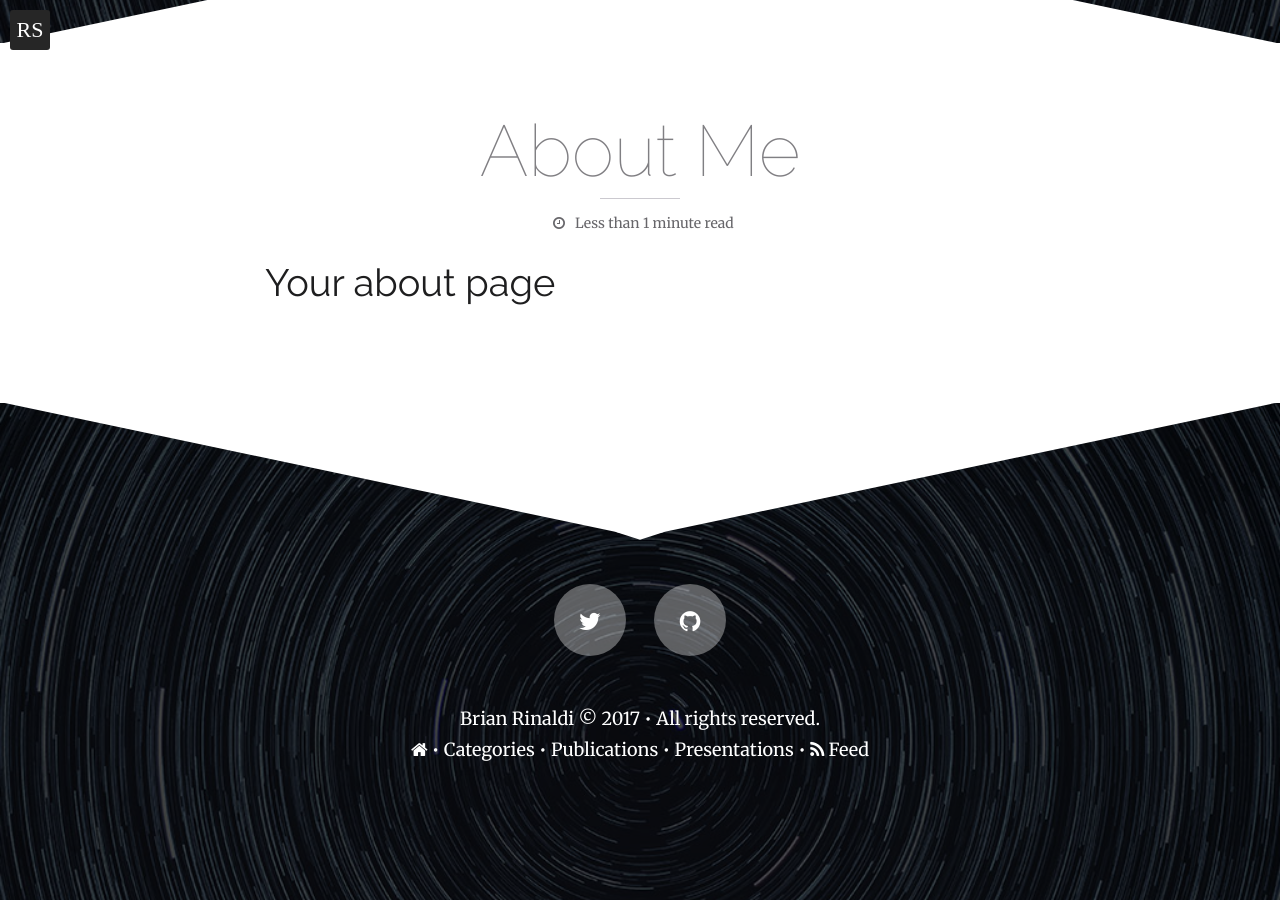
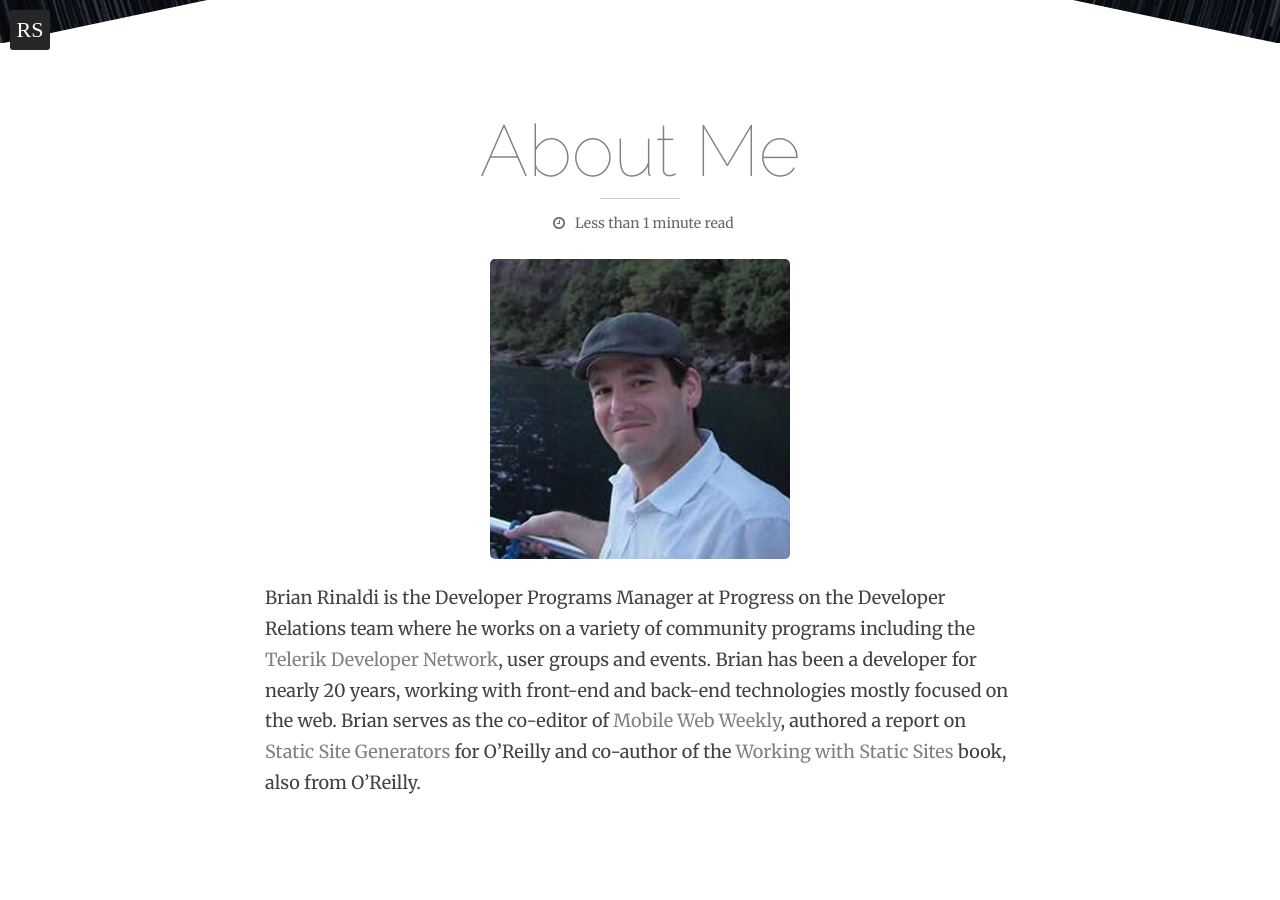
Before and after one commit to remotesynth/remotesynth.github.io, a Jekyll site: the page built from _pages/about.md, in a window 1280 px wide and 900 px high, scrolled down 497 px. Built offline with Jekyll 4.4.1, drawn with Linux system fonts in a browser that asks for light colours.

Commit message:
Minor fixes

```diff
--- a/_pages/about.md
+++ b/_pages/about.md
@@ -1,8 +1,9 @@
 ---
+title: About Me
 layout: page
-permalink: /about/
-title: About Me
-tags: [tags]
+permalink: "/about/"
 ---
 
-# Your about page
+<center><img src="/images/brian.jpg" alt="Brian Rinaldi" itemprop="image"></center>
+
+Brian Rinaldi is the Developer Programs Manager at Progress on the Developer Relations team where he works on a variety of community programs including the [Telerik Developer Network](http://developer.telerik.com), user groups and events. Brian has been a developer for nearly 20 years, working with front-end and back-end technologies mostly focused on the web. Brian serves as the co-editor of [Mobile Web Weekly](https://mobilewebweekly.com/), authored a report on [Static Site Generators](http://www.oreilly.com/web-platform/free/static-site-generators.csp) for O'Reilly and co-author of the [Working with Static Sites](http://shop.oreilly.com/product/0636920051879.do) book, also from O'Reilly.
```
Also changed, not shown: _pages/license.md (deleted, +0 -34 lines).
